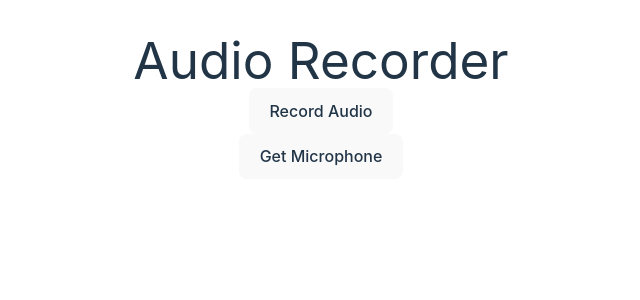
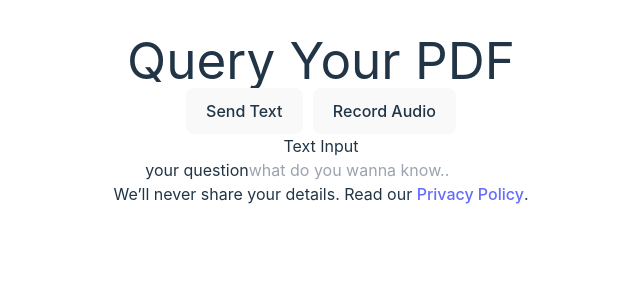
Before and after one commit to umam-khan/gen-ai-project, a React (Vite) app in the folder frontend/gen-ai/: page / in a window 1280 px wide. Shown: the top 300 px of the page, without its empty margins (319-959 px from the left). Built offline with nearby package versions, Linux system fonts and the light colour scheme.

Commit message:
audio being sent and lang option added

```diff
--- a/frontend/gen-ai/src/App.jsx
+++ b/frontend/gen-ai/src/App.jsx
@@ -2,28 +2,32 @@ import "./App.css";
 import { useState } from "react";
 
 import AudioRecorder from "../src/AudioRecorder";
+import TextInput from "./TextInput";
 
 const App = () => {
-	// let [recordOption, setRecordOption] = useState("video");
+	let [recordOption, setRecordOption] = useState("text");
 
-	// const toggleRecordOption = (type) => {
-	// 	return () => {
-	// 		setRecordOption(type);
-	// 	};
-	// };
+	const toggleRecordOption = (type) => {
+		return () => {
+			setRecordOption(type);
+		};
+	};
 
 	return (
-		<div className="min-h-screen flex flex-col py-5 space-x-8 space-y-5 justify-center items-center">
-			<h1 className="font-semibold underline">Audio Recorder</h1>
-      <div>
-			<div className="button-flex">
-				<button className="bg-red-100">Record Audio</button>
-			</div>
-			<div>
-				{<AudioRecorder />}
-			</div>
-      </div>
-		</div>
+	<div className="min-h-screen flex flex-col justify-center items-center space-y-5">
+            <h1>Query Your PDF</h1>
+            <div className="button-flex">
+                <button onClick={toggleRecordOption("text")}>
+                  Send Text
+                </button>
+                <button onClick={toggleRecordOption("audio")}>
+                  Record Audio
+                </button>
+            </div>
+            <div>
+                {recordOption === "text" ? <TextInput /> : <AudioRecorder />}
+            </div>
+        </div>
 	);
 };
 
--- a/frontend/gen-ai/src/AudioRecorder.jsx
+++ b/frontend/gen-ai/src/AudioRecorder.jsx
@@ -1,18 +1,14 @@
 import { useState, useRef } from "react";
 
 const mimeType = "audio/webm";
-// audio recorder
+
 const AudioRecorder = () => {
   const [permission, setPermission] = useState(false);
-
+  const [selectedLanguage, setSelectedLanguage] = useState("english"); // Default language is English
   const mediaRecorder = useRef(null);
-
   const [recordingStatus, setRecordingStatus] = useState("inactive");
-
   const [stream, setStream] = useState(null);
-
   const [audio, setAudio] = useState(null);
-
   const [audioChunks, setAudioChunks] = useState([]);
 
   const getMicrophonePermission = async () => {
@@ -51,19 +47,6 @@ const AudioRecorder = () => {
     setAudioChunks(localAudioChunks);
   };
 
-	// const stopRecording = () => {
-	// 	setRecordingStatus("inactive");
-	// 	mediaRecorder.current.stop();
-
-	// 	mediaRecorder.current.onstop = () => {
-	// 		const audioBlob = new Blob(audioChunks, { type: mimeType });
-	// 		const audioUrl = URL.createObjectURL(audioBlob);
-
-	// 		setAudio(audioUrl);
-
-	// 		setAudioChunks([]);
-	// 	};
-	// };
   const stopRecording = async () => {
     setRecordingStatus("inactive");
     mediaRecorder.current.stop();
@@ -73,9 +56,10 @@ const AudioRecorder = () => {
       const formData = new FormData();
 
       formData.append("audio", audioBlob, "recordedAudio.weba");
+      formData.append("language", selectedLanguage); // Add selected language
 
       try {
-              const response = await fetch("http://localhost:5000/getaudio", {
+        const response = await fetch("http://localhost:5000/getinput", {
           method: "POST",
           body: formData,
         });
@@ -93,7 +77,6 @@ const AudioRecorder = () => {
     };
   };
 
-
   return (
     <div>
       <main>
@@ -104,9 +87,21 @@ const AudioRecorder = () => {
             </button>
           ) : null}
           {permission && recordingStatus === "inactive" ? (
+            <div>
               <button onClick={startRecording} type="button">
                 Start Recording
               </button>
+              <label>
+                Language:
+                <select
+                  value={selectedLanguage}
+                  onChange={(e) => setSelectedLanguage(e.target.value)}
+                >
+                  <option value="english">English</option>
+                  <option value="hindi">Hindi</option>
+                </select>
+              </label>
+            </div>
           ) : null}
           {recordingStatus === "recording" ? (
             <button onClick={stopRecording} type="button">
--- /dev/null
+++ b/frontend/gen-ai/src/TextInput.jsx
@@ -0,0 +1,18 @@
+import React from 'react'
+
+const TextInput = () => {
+  return (
+    <div>
+        <h2>Text Input</h2>
+<form class="max-w-sm mx-auto">
+  <label for="email" class="block mb-2 text-sm font-medium text-gray-900 dark:text-white">your question</label>
+  <input type="text" id="text" aria-describedby="helper-text-explanation" class="bg-gray-50 border border-gray-300 text-gray-900 text-sm rounded-lg focus:ring-blue-500 focus:border-blue-500 block w-full p-2.5  dark:bg-gray-700 dark:border-gray-600 dark:placeholder-gray-400 dark:text-white dark:focus:ring-blue-500 dark:focus:border-blue-500" placeholder="what do you wanna know.." />
+
+  <p id="helper-text-explanation" class="mt-2 text-sm text-gray-500 dark:text-gray-400">We’ll never share your details. Read our <a href="#" class="font-medium text-blue-600 hover:underline dark:text-blue-500">Privacy Policy</a>.</p>
+</form>
+
+    </div>
+  )
+}
+
+export default TextInput
```
Also changed, not shown: 2 other files (tests, documents, lock files or other folders). Lines whose indentation alone changed are shown as unchanged.
